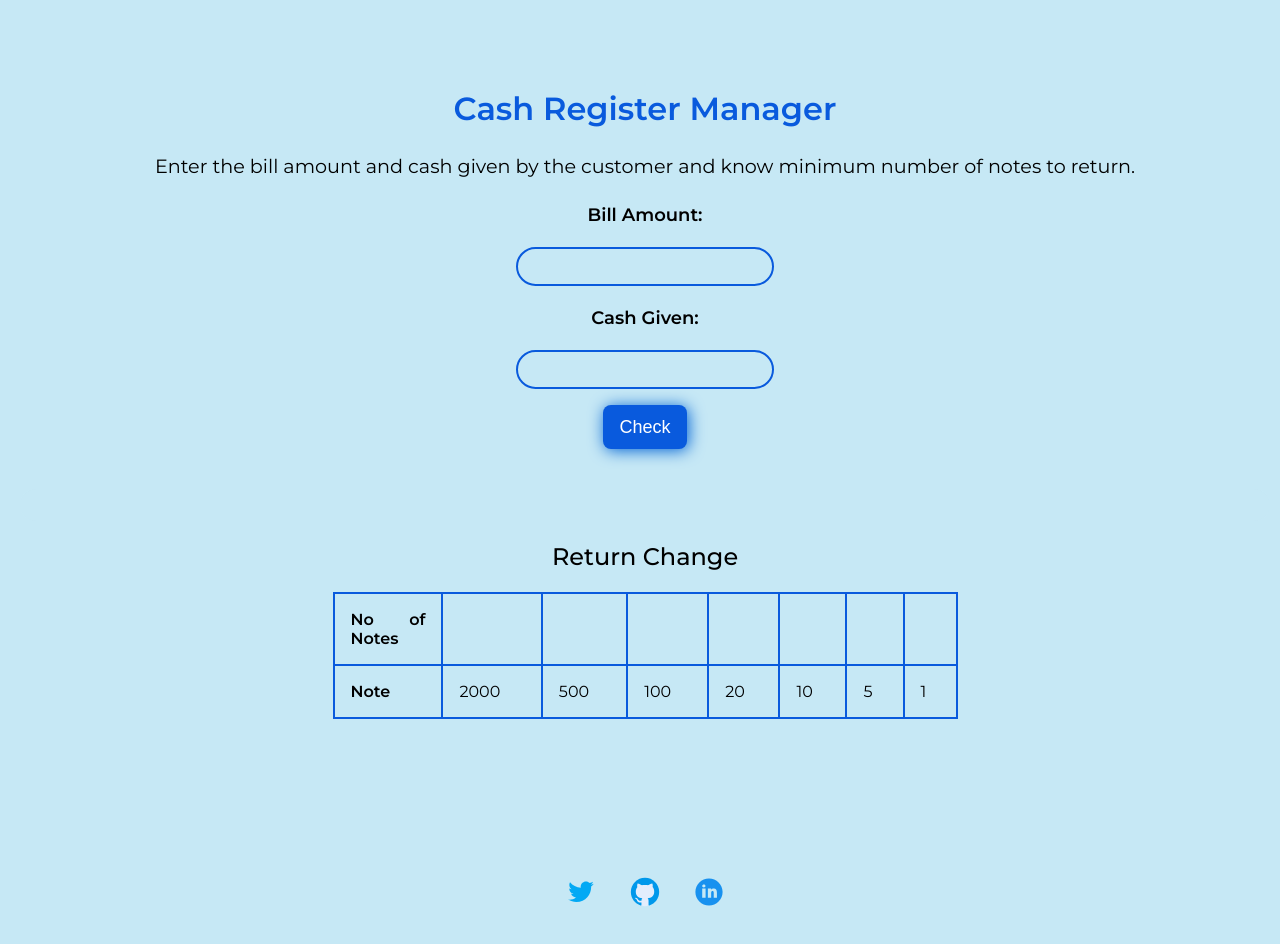
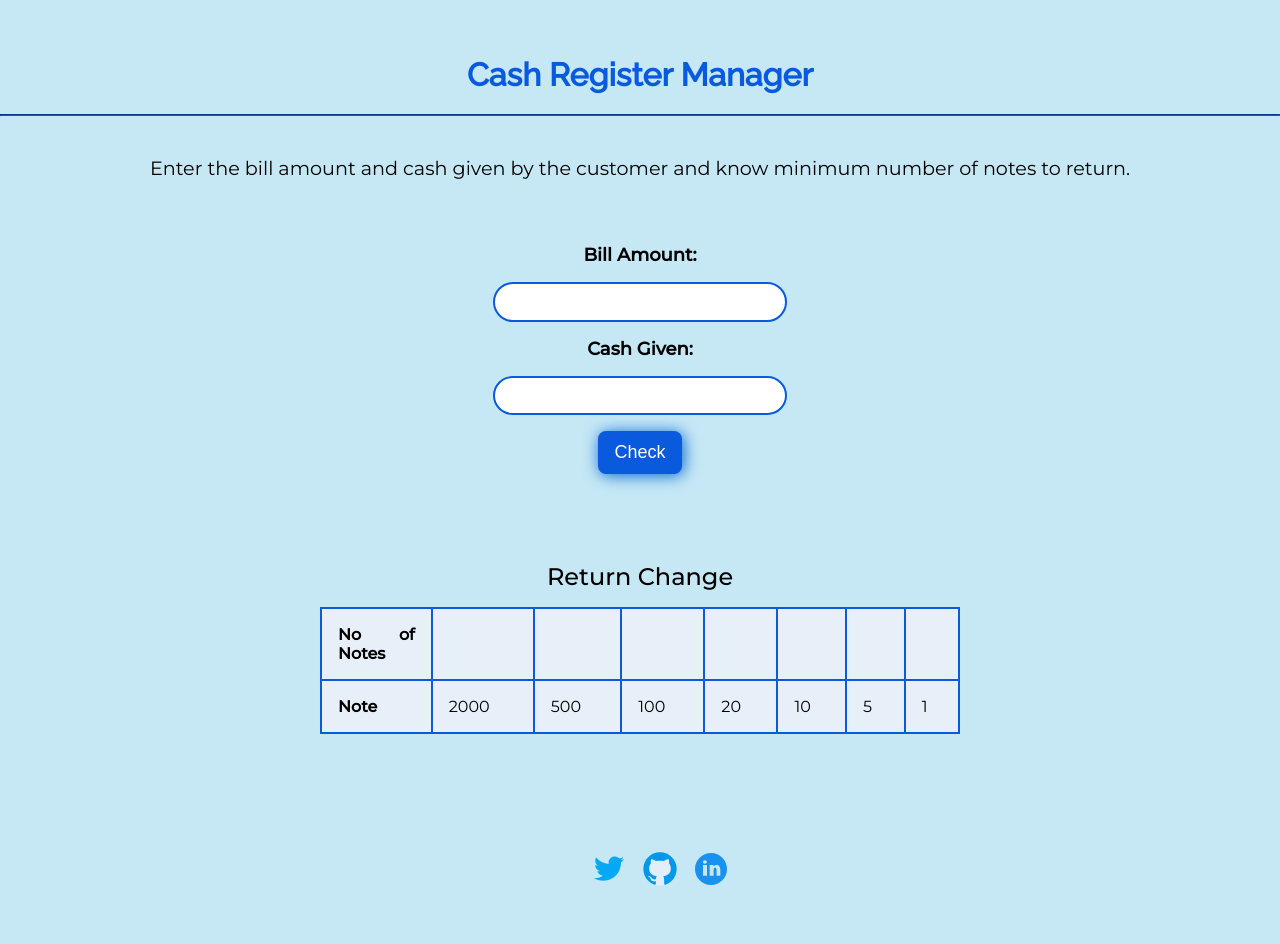
Before and after one commit to Shinu07/Cash-register-manger, a plain HTML site: page index.html in a window 1280 px wide. After the commit the page ends 913 px from the top, so only its background shows below. Drawn offline with Linux system fonts and the light colour scheme.

Commit message:
fix style

```diff
--- a/index.html
+++ b/index.html
@@ -12,6 +12,7 @@
     <main class="container">
         <div>
             <h1 class="heading">Cash Register Manager</h1>
+            <hr>
             <p class="description">
                 Enter the bill amount and cash given by the customer and know minimum
                 number of notes to return.
--- a/style.css
+++ b/style.css
@@ -1,11 +1,4 @@
-@import url("https://fonts.googleapis.com/css2?family=Montserrat:wght@400;500;600&display=swap");
-
-* {
-  padding: 5px;
-  margin: 0;
-  box-sizing: border-box;
-  background-color: rgb(198, 232, 245);
-}
+@import url('https://fonts.googleapis.com/css2?family=Montserrat:wght@400;500&family=Raleway:wght@400;500&display=swap');
 
 a {
   text-decoration: none;
@@ -19,21 +12,33 @@ a {
 body {
   font-family: "Montserrat", sans-serif;
   min-width: 100vw;
+  margin: 0rem;
+  box-sizing: border-box;
+  background-color: rgb(198, 232, 245);
+}
+
+hr{
+  margin: 0rem;
+  margin-bottom: 2.5rem;
+  width:auto ;
+  border-color: #095add;
 }
 
 /* CONTAINER */
 .container {
-  margin: 4rem auto 7rem;
+  margin: 3.5rem auto 7rem;
   text-align: center;
 }
 
 .heading {
+  font-family:'Raleway', sans-serif;
   color: var(--primary-color);
 }
 
 .description {
   font-size: larger;
   margin: 1rem;
+  margin-bottom: 4rem;
 }
 
 .input-label {
@@ -81,6 +86,7 @@ body {
 
 /* TABLE */
 .change-table {
+  background-color: #e7eff9;
   width: 50%;
   text-align: justify;
   border-collapse: collapse;
```
